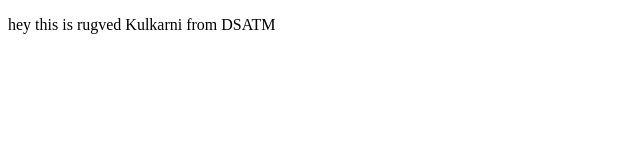
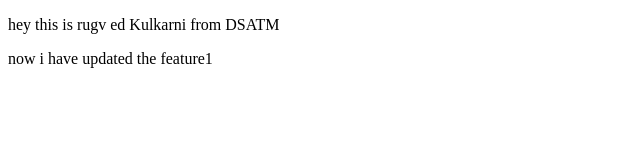
Before and after one commit to rugved18/localRepo, a plain HTML site: page index.html in a window 1280 px wide. Shown: the whole page, without its empty margins (0-640 px from the left). Drawn offline with Linux system fonts and the light colour scheme.

Commit message:
add new feature

```diff
--- a/index.html
+++ b/index.html
@@ -6,6 +6,8 @@
     <title>Document</title>
 </head>
 <body>
-    <p>hey this is rugved Kulkarni from DSATM</p>
+    <p>hey this is rugv
+        ed Kulkarni from DSATM</p>
+        <p>now i have updated the feature1 </p>
 </body>
 </html>
```
